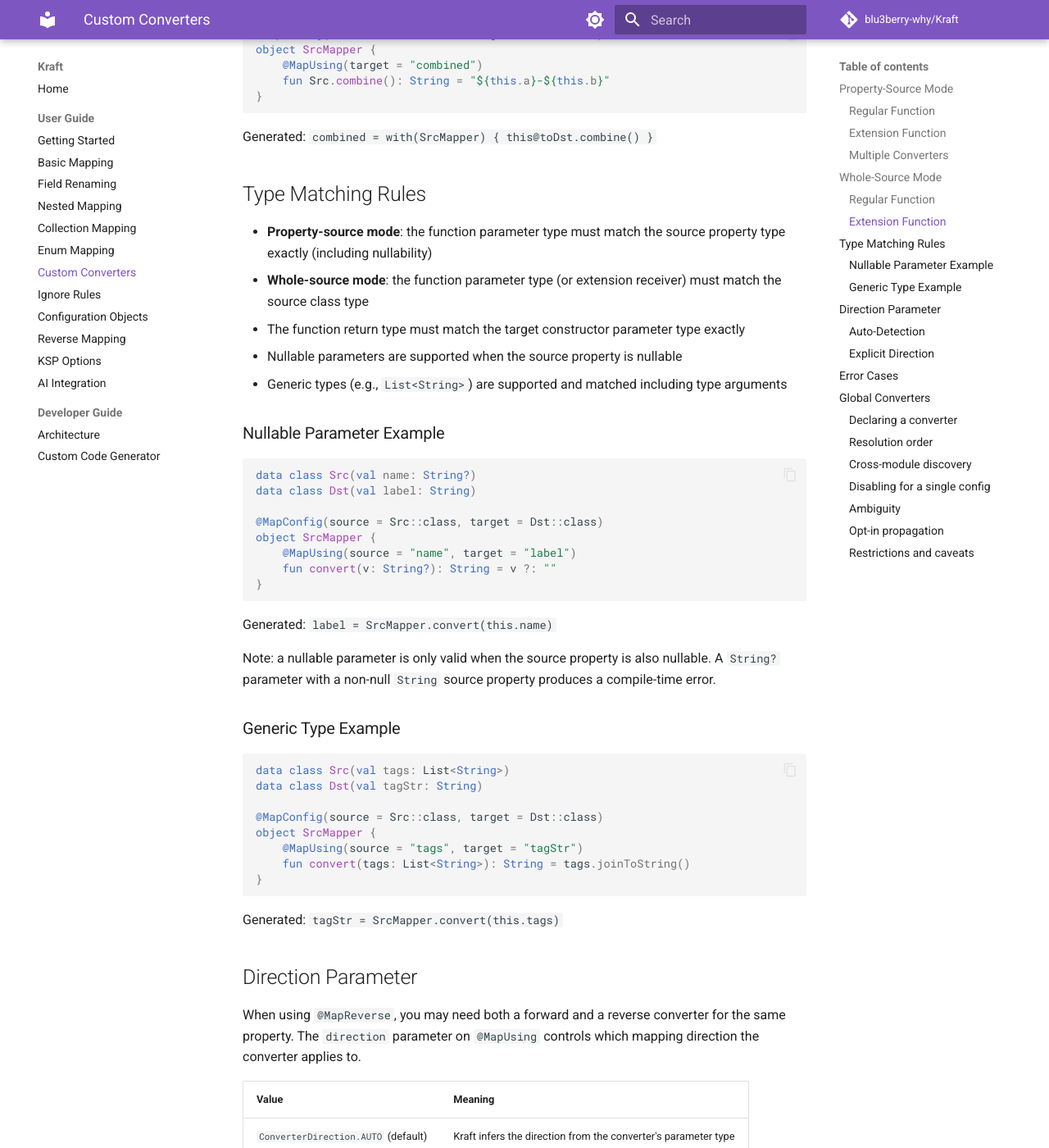
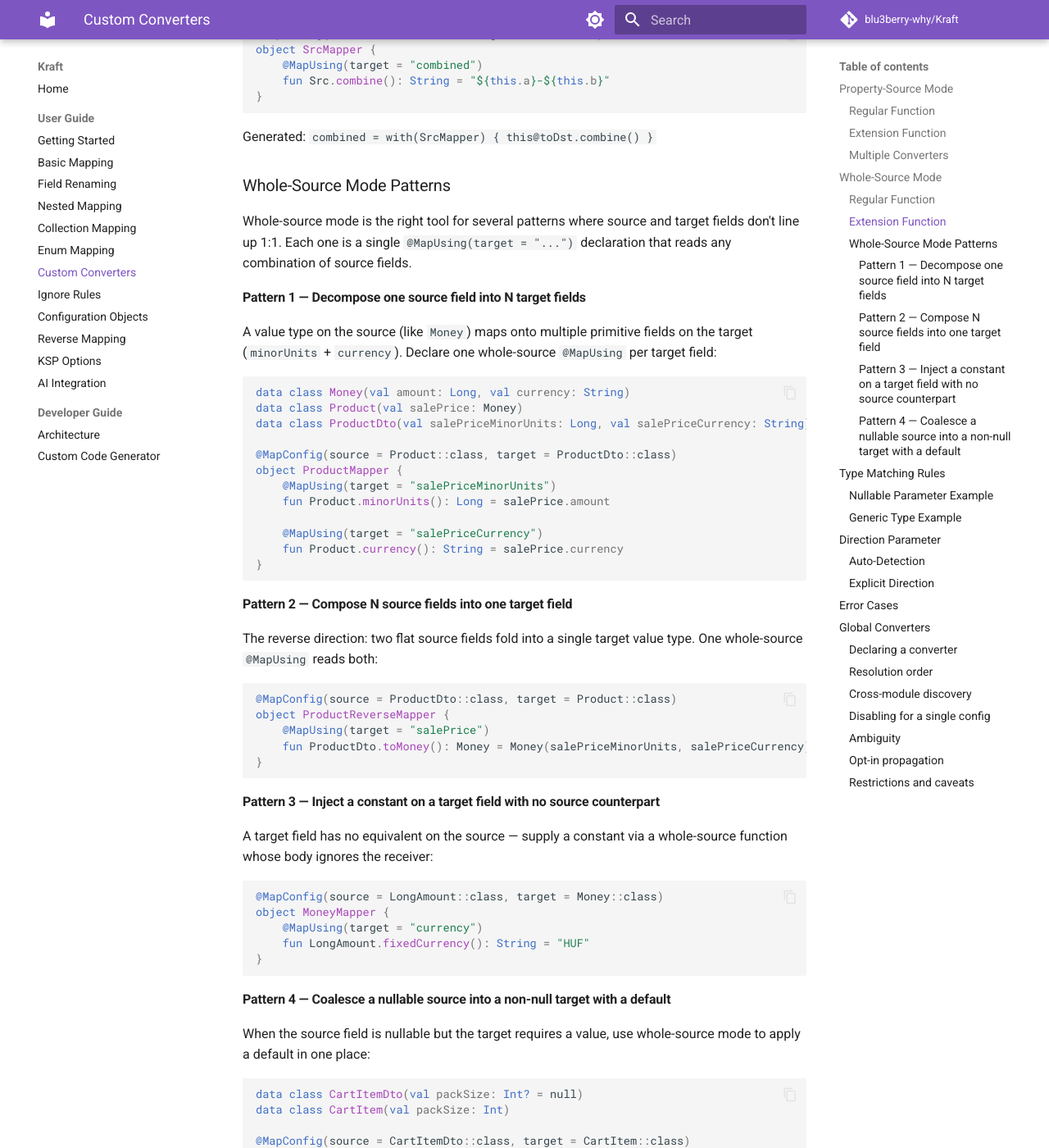
Before and after one commit to blu3berry-why/Kraft, an MkDocs documentation site: the page built from docs/user-guide/custom-converters.md, in a window 1280 px wide and 1400 px high, scrolled down 2405 px. Shown: the whole window at 82% size. Built offline with MkDocs 1.6.1 and Material for MkDocs 9.7.7, drawn with Linux system fonts in a browser that asks for light colours; comment, search, counter and statistics services are not loaded; some of the changed text lies outside the part shown.

Commit message:
docs: cover @MapUsing whole-source patterns for decompose/compose/constant/default (#66)
Whole-source @MapUsing (omit `source`, function takes the entire source
object) already supports four common patterns that aren't obviously
covered by the existing docs: decomposing a value type into multiple
target fields, composing multiple source fields into a value type,
injecting a constant into a target field with no source counterpart, and
coalescing a nullable source into a non-null target with a default.

- docs/user-guide/custom-converters.md: new "Whole-Source Mode Patterns"
  subsection with concrete examples (Money/minorUnits+currency,
  fixed-currency injection, packSize default).
- docs/user-guide/configuration-objects.md: at-a-glance table linking to
  the full examples in custom-converters.
- docs/user-guide/ai-integration.md: expand the AI-agent decision rule
  to name the four patterns inline.
- .claude/skills/kraft-mappers/SKILL.md (new): canonical project-local
  Claude Code skill mirroring the same guidance, so users who clone the
  repo with Claude Code installed get the decision tree, whole-source
  patterns, and gotchas (K1, K-A1) auto-discovered. K-A1 is annotated as
  fixed in 0.8.x+ now that PR #65 lands the filename disambiguation.

Co-authored-by: gyenese.matyas <gyenese.matyas@novaservices.hu>
Co-authored-by: Claude Opus 4.7 (1M context) <noreply@anthropic.com>

````diff
--- a/docs/user-guide/custom-converters.md
+++ b/docs/user-guide/custom-converters.md
@@ -109,6 +109,70 @@ object SrcMapper {
 ```
 
 Generated: `combined = with(SrcMapper) { this@toDst.combine() }`
+
+### Whole-Source Mode Patterns
+
+Whole-source mode is the right tool for several patterns where source and target fields don't line up 1:1. Each one is a single `@MapUsing(target = "...")` declaration that reads any combination of source fields.
+
+#### Pattern 1 — Decompose one source field into N target fields
+
+A value type on the source (like `Money`) maps onto multiple primitive fields on the target (`minorUnits` + `currency`). Declare one whole-source `@MapUsing` per target field:
+
+```kotlin
+data class Money(val amount: Long, val currency: String)
+data class Product(val salePrice: Money)
+data class ProductDto(val salePriceMinorUnits: Long, val salePriceCurrency: String)
+
+@MapConfig(source = Product::class, target = ProductDto::class)
+object ProductMapper {
+    @MapUsing(target = "salePriceMinorUnits")
+    fun Product.minorUnits(): Long = salePrice.amount
+
+    @MapUsing(target = "salePriceCurrency")
+    fun Product.currency(): String = salePrice.currency
+}
+```
+
+#### Pattern 2 — Compose N source fields into one target field
+
+The reverse direction: two flat source fields fold into a single target value type. One whole-source `@MapUsing` reads both:
+
+```kotlin
+@MapConfig(source = ProductDto::class, target = Product::class)
+object ProductReverseMapper {
+    @MapUsing(target = "salePrice")
+    fun ProductDto.toMoney(): Money = Money(salePriceMinorUnits, salePriceCurrency)
+}
+```
+
+#### Pattern 3 — Inject a constant on a target field with no source counterpart
+
+A target field has no equivalent on the source — supply a constant via a whole-source function whose body ignores the receiver:
+
+```kotlin
+@MapConfig(source = LongAmount::class, target = Money::class)
+object MoneyMapper {
+    @MapUsing(target = "currency")
+    fun LongAmount.fixedCurrency(): String = "HUF"
+}
+```
+
+#### Pattern 4 — Coalesce a nullable source into a non-null target with a default
+
+When the source field is nullable but the target requires a value, use whole-source mode to apply a default in one place:
+
+```kotlin
+data class CartItemDto(val packSize: Int? = null)
+data class CartItem(val packSize: Int)
+
+@MapConfig(source = CartItemDto::class, target = CartItem::class)
+object CartItemMapper {
+    @MapUsing(target = "packSize")
+    fun CartItemDto.packSizeOrDefault(): Int = packSize ?: 1
+}
+```
+
+These four patterns cover almost every "fields don't line up" case without writing manual mappers. If you find yourself reaching for a hand-written extension function or a global `@KraftConverter`, check whether one of these whole-source patterns fits first.
 
 ## Type Matching Rules
 
````
Also changed, not shown: .claude/skills/kraft-mappers/SKILL.md (added, +208 -0 lines), docs/user-guide/ai-integration.md (+5 -1 lines), docs/user-guide/configuration-objects.md (+13 -0 lines).
